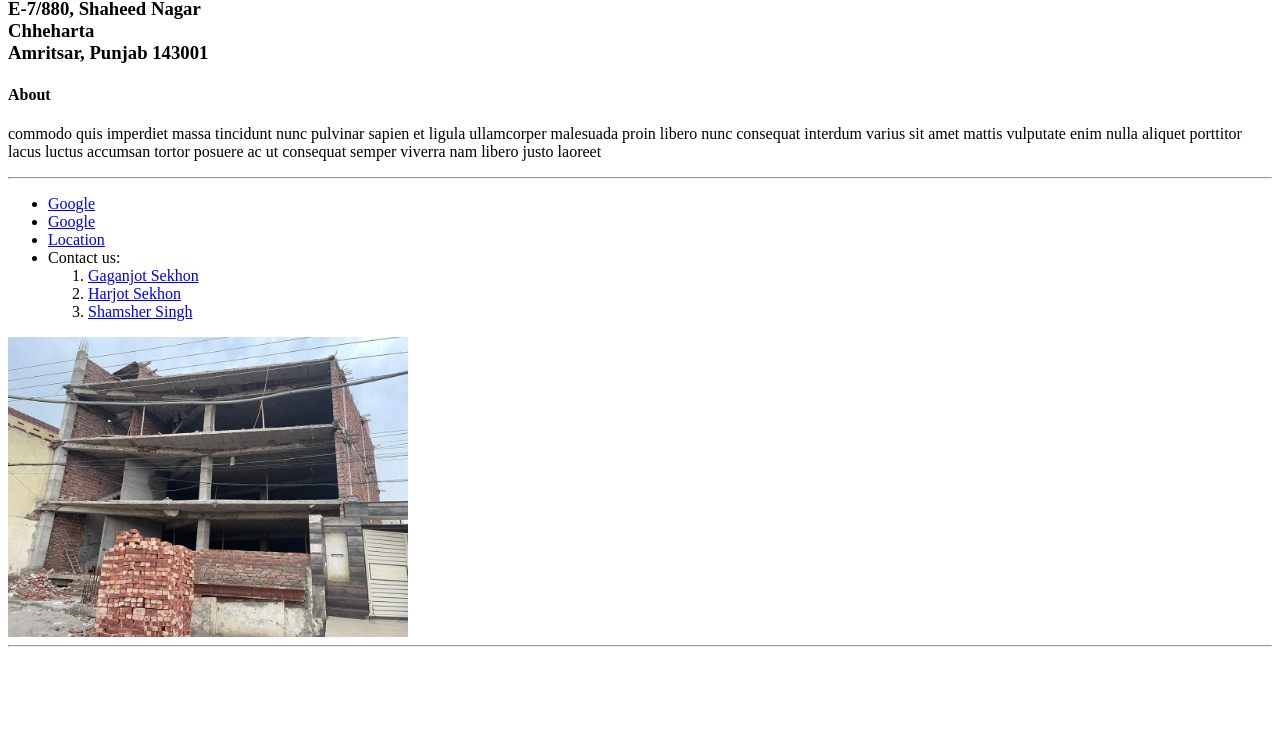
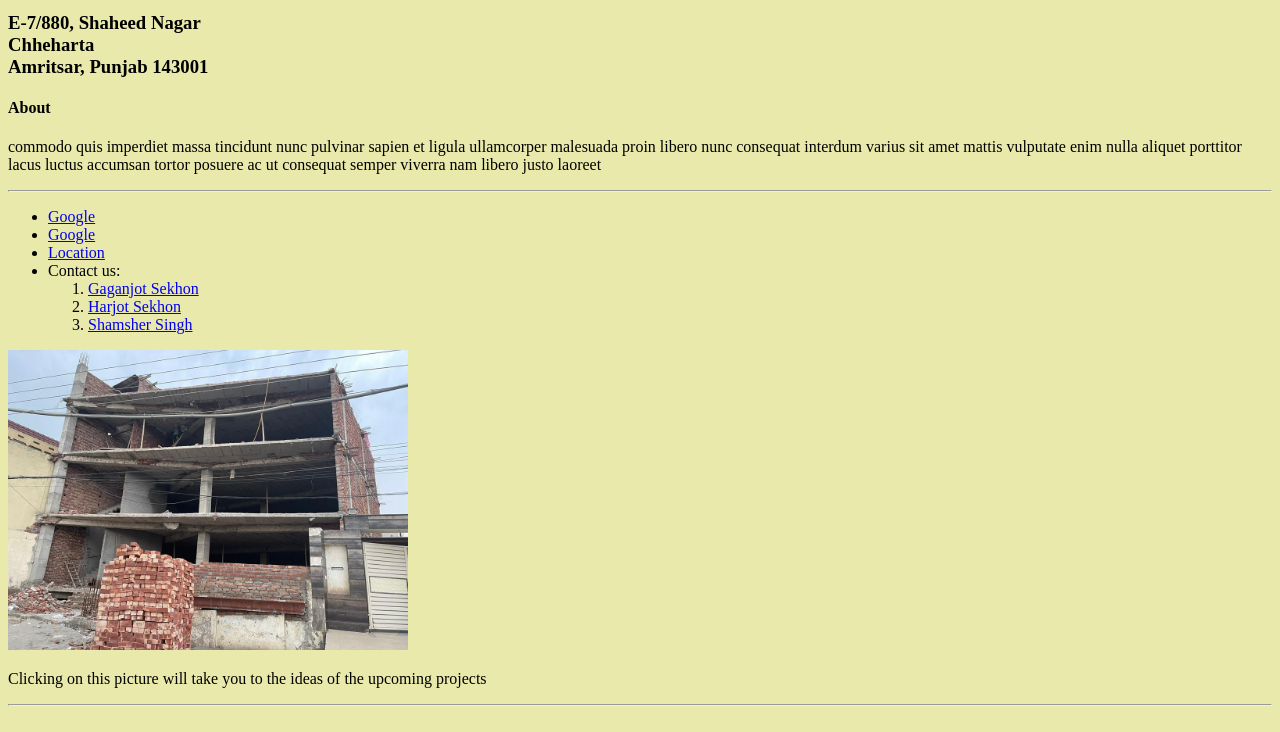
Before and after one commit to Sekhon880/emporium, a plain HTML site: page index.html in a window 1280 px wide. Shown: the part 68-800 px from the top of the page. Drawn offline with Linux system fonts and the light colour scheme.

Commit message:
index.html

```diff
--- a/index.html
+++ b/index.html
@@ -1,4 +1,14 @@
-<h1>SEKHON EMPORIUM</h1>
+<!DOCTYPE html>
+<html style="background: rgb(233, 233, 172)" lang="en">
+<head>
+   <meta charset="UTF-8">
+   <meta name="viewport" content="width=device-width, initial-scale=1.0">
+   <title>SEKHON EMPORIUM</title>
+</head>
+<body>
+
+
+   <h1>SEKHON EMPORIUM</h1>
 
 <p>
     <h3>
@@ -31,7 +41,11 @@
 </ul>
 
 
-<img src="./site.jpg" height="300" alt="Picture of the commercial building"/>
+<a href="features.html"><img src="./site.jpg" height="300" alt="Picture of the commercial building"/></a>
+<p>Clicking on this picture will take you to the ideas of the upcoming projects</p>
+<hr />
 
-<hr />
+</body>
+</html>
+
 <!--<img src=""/> -->
```
